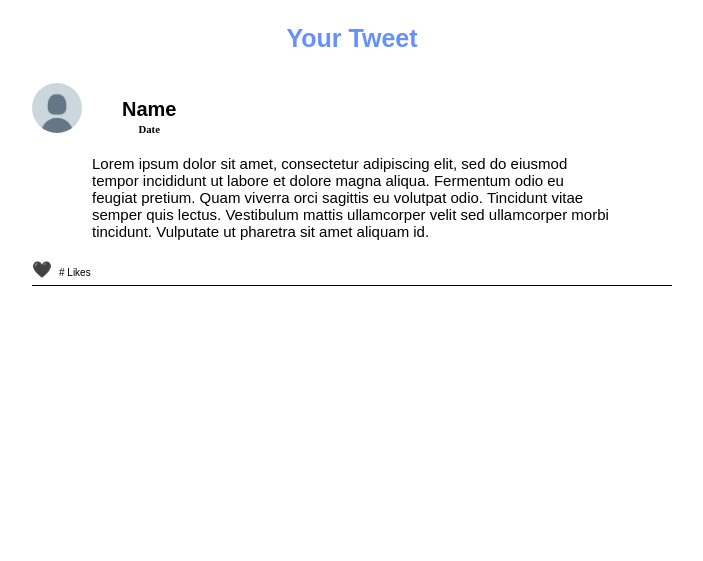
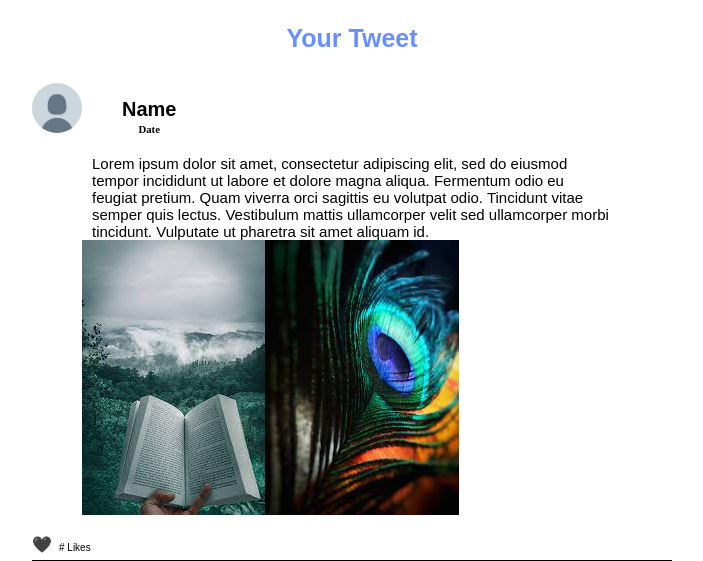
Before and after one commit to MaythamGhaly/twitter-frontandbackend, a PHP site: the page made by Profile page/index.html in a window 1280 px wide. Shown: the part 648-1209 px from the top of the page, without its empty margins (288-991 px from the left). Before the commit the page ends 934 px from the top, so only its background shows below. Run offline with PHP 8.4, Linux system fonts and the light colour scheme.

Commit message:
add images to tweet

```diff
--- a/Profile page/index.html
+++ b/Profile page/index.html
@@ -48,6 +48,10 @@
                         labore et dolore magna aliqua. Fermentum odio eu feugiat pretium. Quam viverra orci sagittis eu
                         volutpat odio. Tincidunt vitae semper quis lectus. Vestibulum mattis ullamcorper velit sed
                         ullamcorper morbi tincidunt. Vulputate ut pharetra sit amet aliquam id.</p>
+                        <div class="images">
+                        <img src="./images/imag1.jpg" class="tweet-img">
+                        <img src="./images/imag2.jpg" class="tweet-img">
+                        </div>
                 </div>
                 <div class="likes">
                     <span class="heart">&#128420;</span>
--- a/css/login-signup-style.css
+++ b/css/login-signup-style.css
@@ -267,7 +267,7 @@ p {
 .Tweet{
     text-align: center;
     margin-top: 30px;
-    width: 50%;
+    width: 90%;
     border-bottom: 1px solid black;
 }
 .Tweet-title{
@@ -312,7 +312,14 @@ p {
     font-family: Arial, Helvetica, sans-serif;
     color: #000;
     margin: 7px;
-
+}
+.image{
+    margin-top: 50px;
+    height: 300px;
+}
+.images{
+    display: flex;
+    flex-wrap: wrap;
 }
 .heart{
     width: 20px;
@@ -388,4 +395,7 @@ p {
     .profile-info{
         justify-content: space-between;
     }
+    .Tweet{
+        width: 50%;
+    }
 }
```
Also changed, not shown: Profile page/images/imag1.jpg (added), Profile page/images/imag2.jpg (added).
